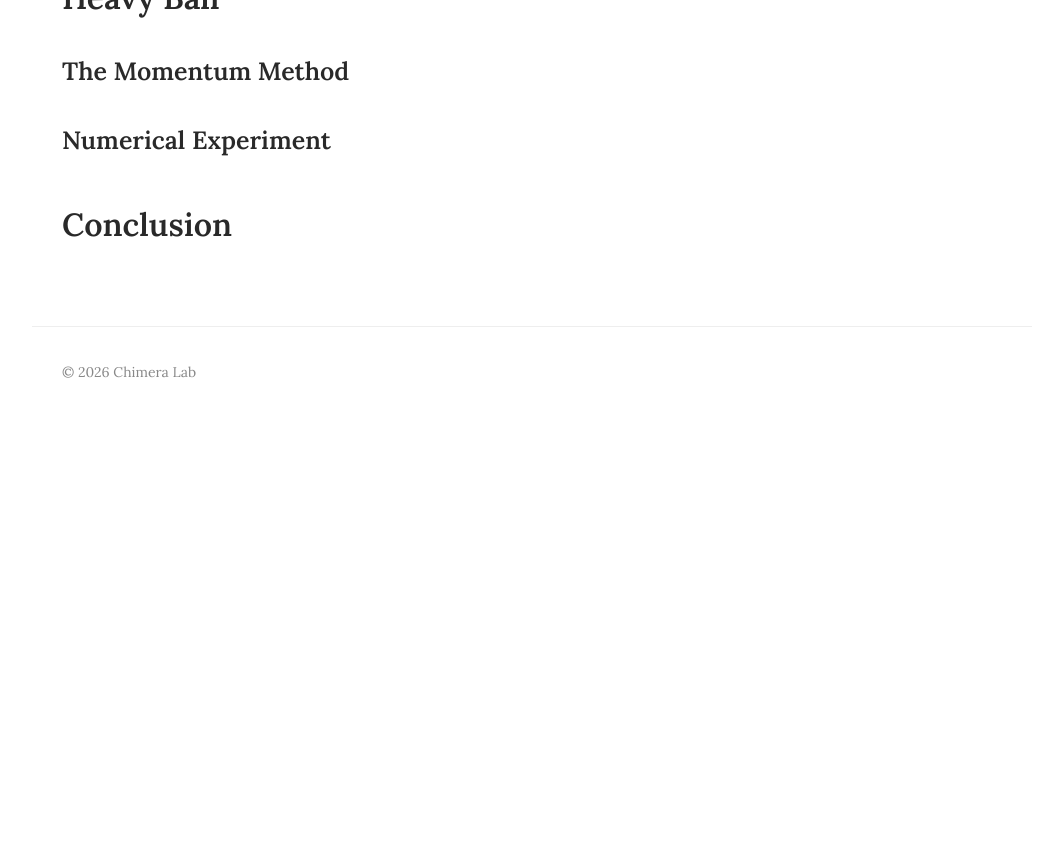
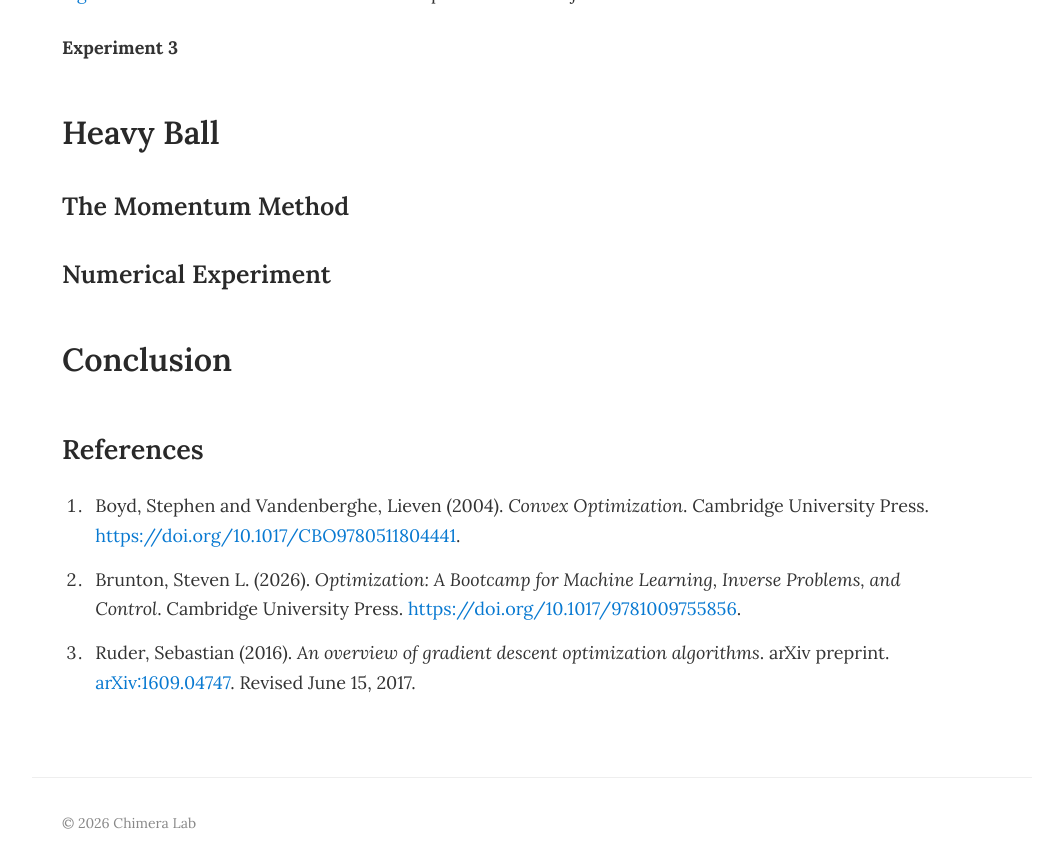
Before and after one commit to chimeralab314/chimeralab314.github.io, a Jekyll site: the page built from _posts/2026-11-03-gradient-descent-and-heavy-ball.md, in a window 1280 px wide and 900 px high, scrolled down 3569 px. Shown: the top 868 px of the window, without its empty margins (108-1171 px from the left). Built offline with Jekyll 4.4.1, drawn with Linux system fonts in a browser that asks for light colours; a script that is not in the unit is left out; before the commit the page ends 4017 px from its top, so only the background shows below that; some of the changed text lies outside the part shown.

Commit message:
Complete citation and references practice

```diff
--- a/_data/references.yml
+++ b/_data/references.yml
@@ -1,3 +1,12 @@
+boyd2004convex:
+  type: book
+  author: "Boyd, Stephen and Vandenberghe, Lieven"
+  year: 2004
+  title: "Convex Optimization"
+  publisher: "Cambridge University Press"
+  isbn: "9780521833783"
+  doi: "10.1017/CBO9780511804441"
+
 brunton2026optimization:
   type: book
   author: "Brunton, Steven L."
--- a/_posts/2026-11-03-gradient-descent-and-heavy-ball.md
+++ b/_posts/2026-11-03-gradient-descent-and-heavy-ball.md
@@ -30,7 +33,11 @@ Gradient descent is an iterative optimization algorithm. Its update rule is give
 \qquad k=0,1,2,\ldots
 \\]
 
+Gradient-based optimization methods are widely used in convex optimization {% include citation.html key="boyd2004convex" %}.
+
 ### Stability of Gradient Descent
+
+Given a convex quadratic function, we will examine how step size affect the stability of gradient descent {% include citation.html key="brunton2026optimization" %}.
 
 ### Optimal Step Size
 
```
Also changed, not shown: other parts of _posts/2026-11-03-gradient-descent-and-heavy-ball.md (+4 -1 lines).
